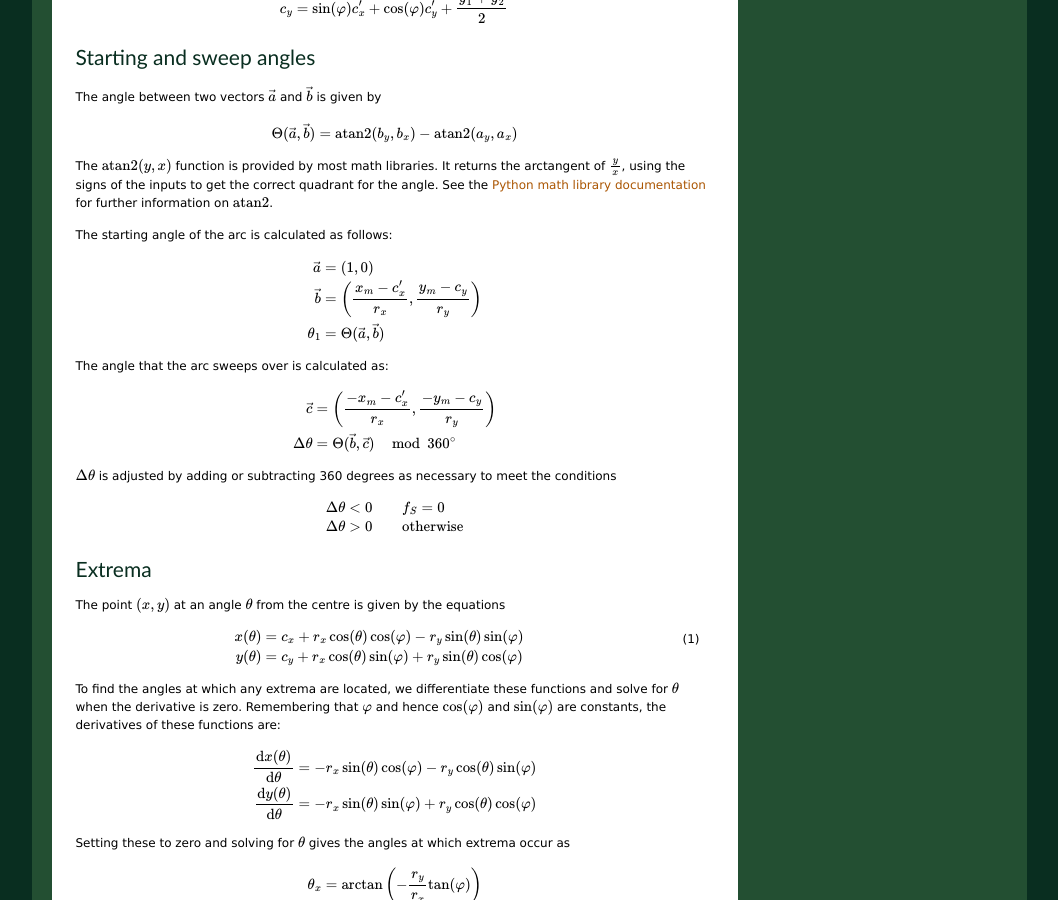
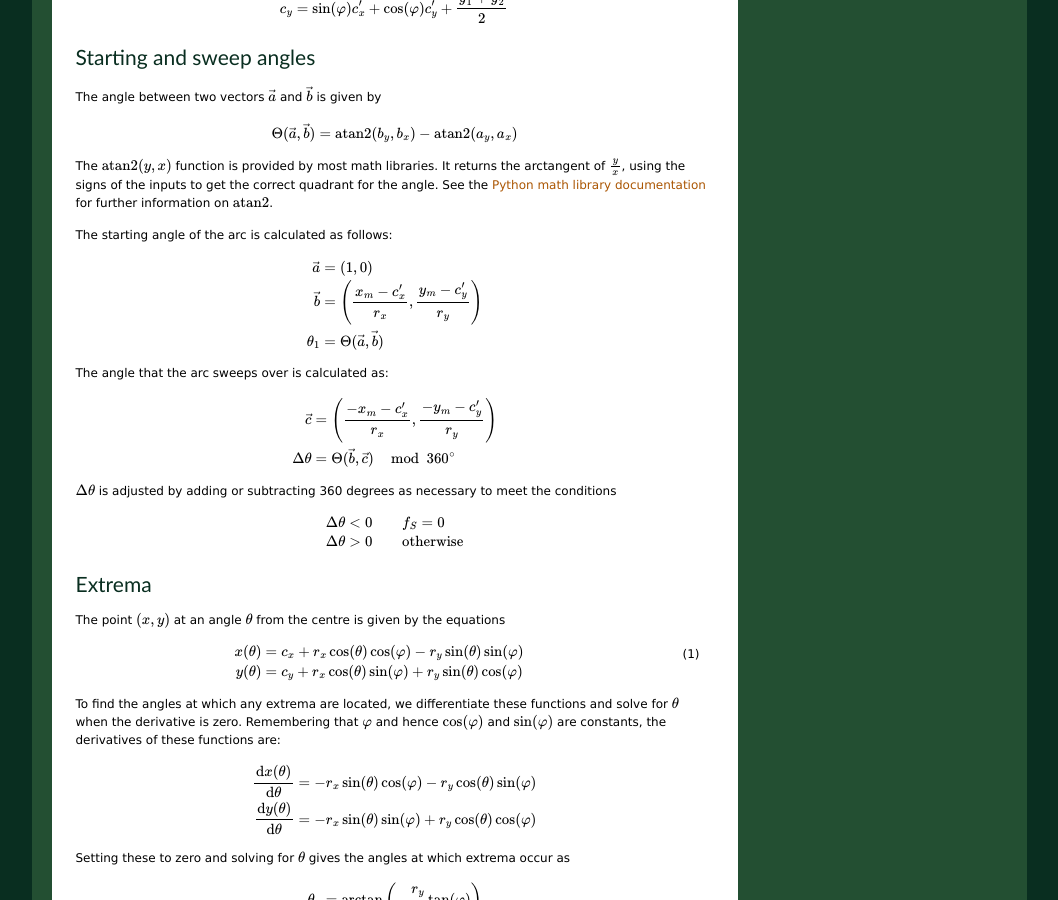
Before and after one commit to bcbnz/inkscape-pybounds, a Sphinx documentation site: the page built from docs/elliptarc.rst, in a window 1280 px wide and 900 px high, scrolled down 901 px. Shown: the whole window, without its empty margins (111-1169 px from the left). Built offline with Sphinx 7.4.7, drawn with Linux system fonts in a browser that asks for light colours; formulas are drawn with MathJax 3.

```diff
--- a/docs/elliptarc.rst
+++ b/docs/elliptarc.rst
@@ -68,14 +68,14 @@ The starting angle of the arc is calculated as follows:
 .. math::
 
     \vec{a} &= (1, 0) \\
-    \vec{b} &= \left(\frac{x_m - c_x'}{r_x}, \frac{y_m - c_y}{r_y}\right) \\
+    \vec{b} &= \left(\frac{x_m - c_x'}{r_x}, \frac{y_m - c_y'}{r_y}\right) \\
    \theta_1 &= \Theta(\vec{a}, \vec{b})
 
 The angle that the arc sweeps over is calculated as:
 
 .. math::
 
-        \vec{c} &= \left(\frac{-x_m - c_x'}{r_x}, \frac{-y_m - c_y}{r_y}\right) \\
+        \vec{c} &= \left(\frac{-x_m - c_x'}{r_x}, \frac{-y_m - c_y'}{r_y}\right) \\
    \Delta\theta &= \Theta(\vec{b}, \vec{c}) \mod 360^\circ
 
 :math:`\Delta\theta` is adjusted by adding or subtracting 360 degrees as
--- a/docs/moduleref.rst
+++ b/docs/moduleref.rst
@@ -81,6 +81,11 @@ Bézier curves
 .. autofunction:: bounds.quadratic_bounding_box
 .. autofunction:: bounds.cubic_bounding_box
 
+Elliptical arcs
++++++++++++++++
+
+.. autofunction:: bounds.elliptical_arc_bounding_box
+
 Helper functions
 ----------------
 
```
